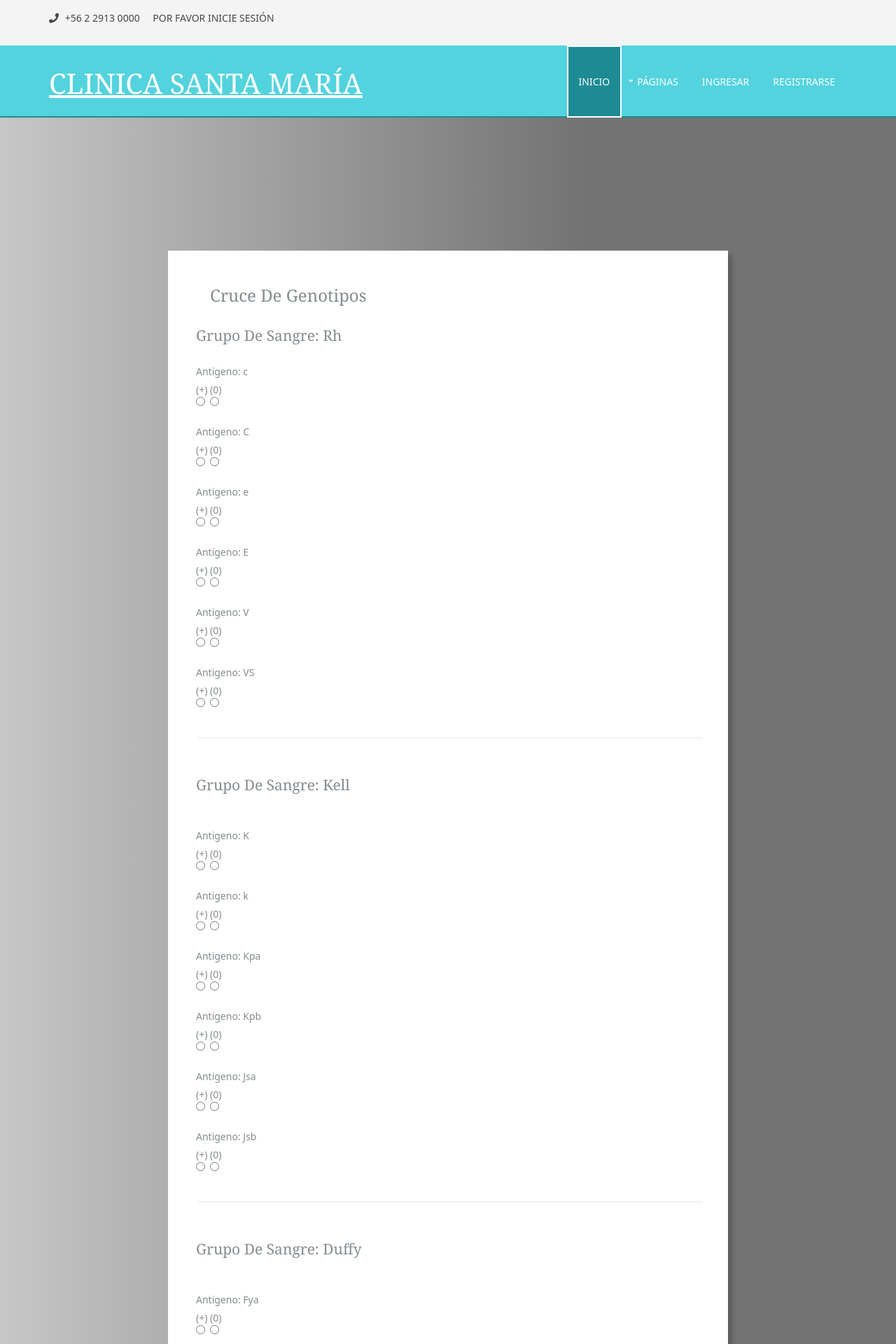
After one commit to legitpotato/clinicaPrueba1, a PHP site: page /cruce.php in a window 1280 px wide. The commit adds this page. Shown: the top 1920 px of the page at 70% size. Run offline with PHP 8.4, Linux system fonts and the light colour scheme; data that the repository does not hold is empty.

Commit message:
cruce genotipos

```diff
--- /dev/null
+++ b/cruce.php
@@ -0,0 +1,229 @@
+<?php
+include_once 'base/conexion.php';
+include_once 'header.php';
+?>
+<!DOCTYPE html>
+<html lang="en">
+<head>
+    <meta charset="utf-8">
+    <link rel="stylesheet" href="css/style-form.css">
+    <meta name="viewport" content="width=device-width, initial-scale=1.0, maximum-scale=1.0, user-scalable=no">
+    <link href="layout/styles/layout.css" rel="stylesheet" type="text/css" media="all">
+    <!-- <link rel="stylesheet" href="css/cruce.css"> -->
+    <link href="https://cdn.jsdelivr.net/npm/bootstrap@5.1.3/dist/css/bootstrap.min.css" rel="stylesheet" integrity="sha384-1BmE4kWBq78iYhFldvKuhfTAU6auU8tT94WrHftjDbrCEXSU1oBoqyl2QvZ6jIW3" crossorigin="anonymous">
+
+    <title>Actualizar</title>
+</head>
+<body>
+
+<div class="wrapper bgded overlay gradient" style="background-color:white;">
+  <div id="pageintro" class="hoc clear">
+    <!-- ################################################################################################ -->
+
+    <div class="container" id="advanced-search-form">
+        <h2>Cruce de genotipos</h2>
+
+        <form action="./validacionDonante.php" method="POST">
+            <h4>Grupo de Sangre: Rh</h4>
+            <br>
+
+            <label>Antigeno: c</label>
+            <br>
+            <label>(+)
+                <input type="radio" name="Rh-c" value="+" id="Rh-c-+" />
+            </label>
+            <label>(0)
+                <input type="radio" name="Rh-c" value="0" id="Rh-c-0" />
+            </label>
+
+            <br><br>
+            <label for="">Antigeno: C</label><br>
+            <label>(+)
+            <input type="radio" name="Rh-C" value="+" id="Rh-C-+" />
+            </label>
+            <label>(0)
+                <input type="radio" name="Rh-C" value="0" id="Rh-C-0" />
+            </label>
+
+
+            <br><br>
+            <label>Antigeno: e</label>
+            <br>
+            <label>(+)
+                <input type="radio" name="Rh-e" value="+" id="Rh-e-+" />
+            </label>
+            <label>(0)
+                <input type="radio" name="Rh-e" value="0" id="Rh-e-0" />
+            </label>
+
+
+            <br><br>
+            <label>Antigeno: E</label>
+            <br>
+            <label>(+)
+                <input type="radio" name="Rh-E" value="+" id="Rh-E-+" />
+            </label>
+            <label>(0)
+                <input type="radio" name="Rh-E" value="0" id="Rh-E-0" />
+            </label>
+
+
+            <br><br>
+            <label>Antigeno: V</label>
+            <br>
+            <label>(+)
+                <input type="radio" name="Rh-V" value="+" id="Rh-V-+" />
+            </label>
+            <label>(0)
+                <input type="radio" name="Rh-V" value="0" id="Rh-V-0" />
+            </label>
+
+
+            <br><br>
+            <label>Antigeno: VS</label>
+            <br>
+            <label>(+)
+                <input type="radio" name="Rh-VS" value="+" id="Rh-VS-+" />
+            </label>
+            <label>(0)
+                <input type="radio" name="Rh-VS" value="0" id="Rh-VS-0" />
+            </label>
+            <hr>
+
+
+
+            <h4>Grupo de Sangre: Kell</h4>
+            <br><br>
+            <label>Antigeno: K</label>
+            <br>
+            <label>(+)
+                <input type="radio" name="Rh-K" value="+" id="Rh-K-+" />
+            </label>
+            <label>(0)
+                <input type="radio" name="Rh-K" value="0" id="Rh-K-0" />
+            </label>
+
+
+
+            <br><br>
+            <label>Antigeno: k</label>
+            <br>
+            <label>(+)
+                <input type="radio" name="Rh-k" value="+" id="Rh-k-+" />
+            </label>
+            <label>(0)
+                <input type="radio" name="Rh-k" value="0" id="Rh-k-0" />
+            </label>
+
+
+            <br><br>
+            <label>Antigeno: Kpa</label>
+            <br>
+            <label>(+)
+                <input type="radio" name="Rh-Kpa" value="+" id="Rh-Kpa-+" />
+            </label>
+            <label>(0)
+                <input type="radio" name="Rh-Kpa" value="0" id="Rh-Kpa-0" />
+            </label>
+
+
+            <br><br>
+            <label>Antigeno: Kpb</label>
+            <br>
+            <label>(+)
+                <input type="radio" name="Rh-Kpb" value="+" id="Rh-Kpb-+" />
+            </label>
+            <label>(0)
+                <input type="radio" name="Rh-Kpb" value="0" id="Rh-Kpb-0" />
+            </label>
+
+
+            <br><br>
+            <label>Antigeno: Jsa</label>
+            <br>
+            <label>(+)
+                <input type="radio" name="Rh-Jsa" value="+" id="Rh-Jsa-+" />
+            </label>
+            <label>(0)
+                <input type="radio" name="Rh-Jsa" value="0" id="Rh-Jsa-0" />
+            </label>
+
+
+            <br><br>
+            <label>Antigeno: Jsb</label>
+            <br>
+            <label>(+)
+                <input type="radio" name="Rh-Jsb" value="+" id="Rh-Jsb-+" />
+            </label>
+            <label>(0)
+                <input type="radio" name="Rh-Jsb" value="0" id="Rh-Jsb-0" />
+            </label>
+            <hr>
+
+            <h4>Grupo de Sangre: Duffy</h4>
+
+            <br><br>
+            <label>Antigeno: Fya</label>
+            <br>
+            <label>(+)
+                <input type="radio" name="Rh-Fya" value="+" id="Rh-Fya-+" />
+            </label>
+            <label>(0)
+                <input type="radio" name="Rh-Fya" value="0" id="Rh-Fya-0" />
+            </label>
+
+
+            <br><br>
+            <label>Antigeno: Fyb</label>
+            <br>
+            <label>(+)
+                <input type="radio" name="Rh-Fyb" value="+" id="Rh-Fyb-+" />
+            </label>
+            <label>(0)
+                <input type="radio" name="Rh-Fyb" value="0" id="Rh-Fyb-0" />
+            </label>
+            <hr>
+
+            <h4>Grupo de Sangre: Kidd</h4>
+
+
+            <br><br>
+            <label>Antigeno: Jka</label>
+            <br>
+            <label>(+)
+                <input type="radio" name="Rh-Jka" value="+" id="Rh-Jka-+" />
+            </label>
+            <label>(0)
+                <input type="radio" name="Rh-Jka" value="0" id="Rh-Jka-0" />
+            </label>
+
+
+            <br><br>
+            <label>Antigeno: Jkb</label>
+            <br>
+            <label>(+)
+                <input type="radio" name="Rh-Jkb" value="+" id="Rh-Jkb-+" />
+            </label>
+            <label>(0)
+                <input type="radio" name="Rh-Jkb" value="0" id="Rh-Jkb-0" />
+            </label>
+            <br><br>
+
+
+
+            <button type="submit" class="btn btn-primary">Encontrar Donante</button>
+
+
+
+
+        </form>
+
+    </div>
+    </div>
+</div>
+
+
+
+
+</body>
+</html>
--- a/header.php
+++ b/header.php
@@ -53,9 +53,20 @@ if (isset($_SESSION['Nombres'])) {
         <li class="active"><a href="index.php" class="header-link">Inicio</a></li>
         <li><a class="drop" href="#" class="header-link">Páginas</a>
           <ul>
+              <?php
+                if(isset($_SESSION["Nombres"])){
+                  if($_SESSION["Nombres"] == "Admin"){ ?>
+                    <li><a href="cruce.php" class="header-link">Cruce de Genotipos</a></li>
+
+                  <?php }
+                }?>
+
+
             <?php if (isset($_SESSION['Nombres'])) { ?>
-            <li><a href="respuestas.php" class="header-link">Mis respuestas</a></li>
+              <li><a href="respuestas.php" class="header-link">Mis respuestas</a></li>
             <?php } ?>
+
+
             <?php if (isset($_SESSION['Nombres'])) {
                 if ($_SESSION['Nombres'] == 'Admin') { ?>
               <li><a href="comentarios_admin.php" class="header-link">[A]Comentarios</a></li>
```
Also changed, not shown: validacionDonante.php (added, +44 -0 lines).
